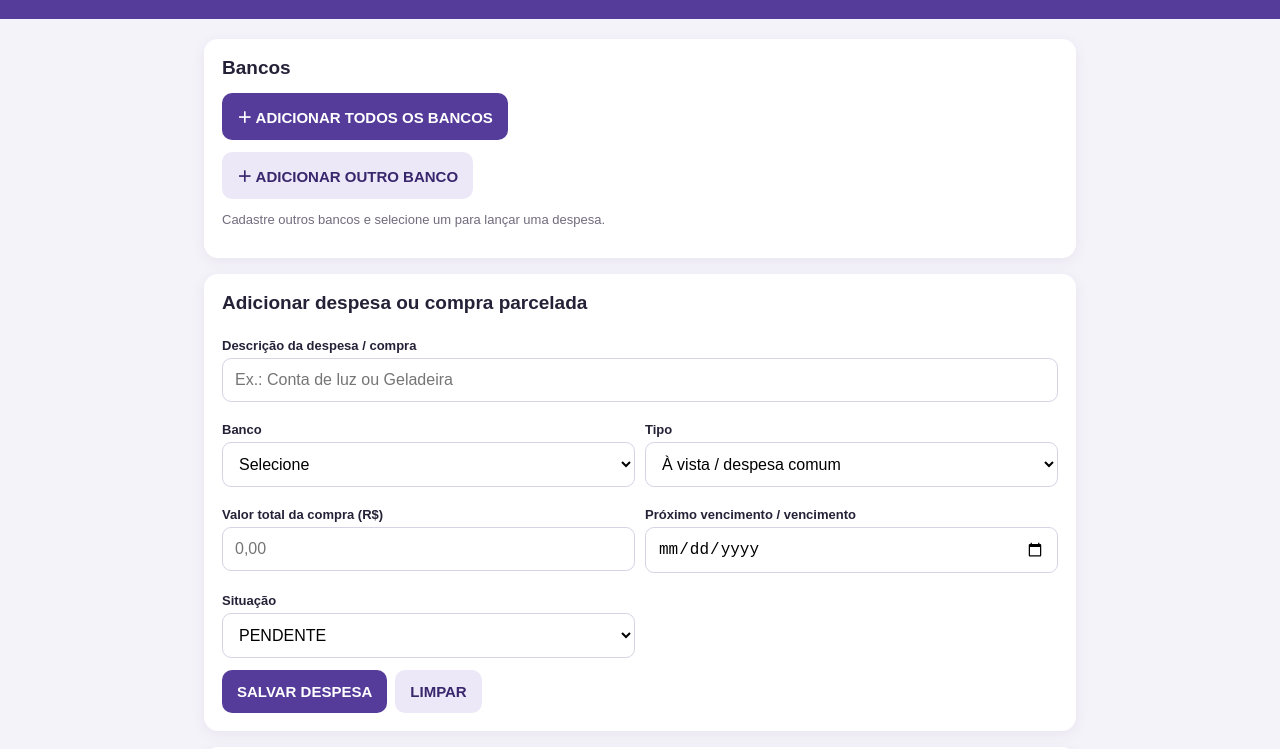
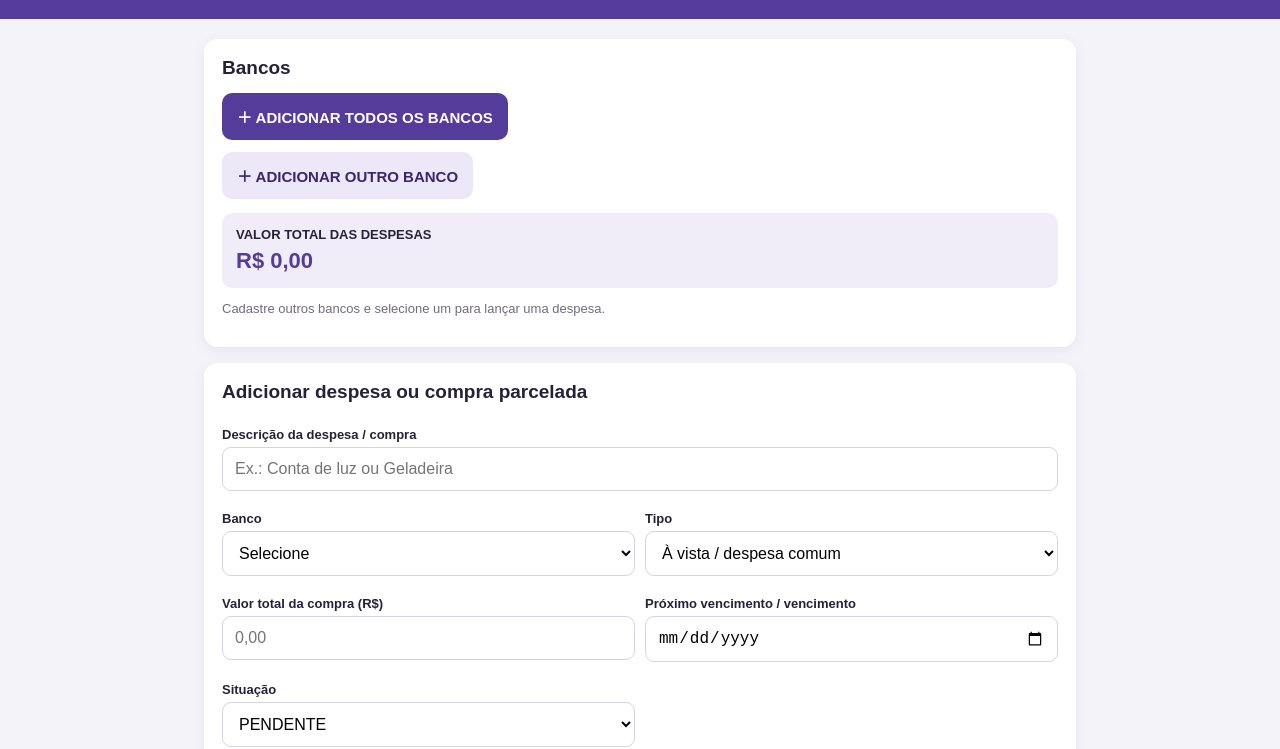
Before and after one commit to wandesonsouzaoliveira-hue/minhas-despesas-casa, a plain HTML site: page index.html in a window 1280 px wide. Shown: the part 75-824 px from the top of the page. Drawn offline with Linux system fonts and the light colour scheme.

Commit message:
Exibir valor total das despesas no painel de bancos

```diff
--- a/index.html
+++ b/index.html
@@ -18,7 +18,7 @@ label{display:block;font-size:13px;font-weight:bold;margin:10px 0 5px}
 input,select{width:100%;padding:12px;border:1px solid #d8d3e4;border-radius:9px;font-size:16px;background:white}
 .grid{display:grid;grid-template-columns:1fr 1fr;gap:10px}.wide{grid-column:1/-1}
 .summary{display:grid;grid-template-columns:repeat(3,1fr);gap:9px}
-.tile{background:#f0edf8;padding:13px;border-radius:10px}.tile b{display:block;font-size:12px;margin-bottom:7px}.tile strong{font-size:18px}
+.tile{background:#f0edf8;padding:13px;border-radius:10px}.grand-total{background:#f0edf8;border-radius:10px;padding:14px;margin-top:14px}.grand-total b{display:block;font-size:13px;margin-bottom:6px}.grand-total strong{font-size:22px;color:var(--roxo)}.tile b{display:block;font-size:12px;margin-bottom:7px}.tile strong{font-size:18px}
 table{width:100%;border-collapse:collapse;font-size:14px}th,td{text-align:left;padding:10px 6px;border-bottom:1px solid #eee;vertical-align:top}th{font-size:12px;color:#625b72}
 .actions{display:flex;gap:8px;flex-wrap:wrap;margin-top:12px}.muted{color:#716b7d;font-size:13px}.tag{padding:4px 7px;border-radius:20px;background:#eee8ff;font-size:12px}
 @media(max-width:560px){.grid{grid-template-columns:1fr}.summary{grid-template-columns:1fr}.banks{grid-template-columns:1fr}table{font-size:12px}}
@@ -27,7 +27,7 @@ table{width:100%;border-collapse:collapse;font-size:14px}th,td{text-align:left;p
 <main>
 <section class="card"><h2>Bancos</h2><button id="showBanks">＋ ADICIONAR TODOS OS BANCOS</button>
 <div class="banks" id="banks"></div><div class="actions"><button id="addBank" class="secondary">＋ ADICIONAR OUTRO BANCO</button></div>
-<p class="muted">Cadastre outros bancos e selecione um para lançar uma despesa.</p></section>
+<div class="grand-total"><b>VALOR TOTAL DAS DESPESAS</b><strong id="grandTotal">R$ 0,00</strong></div><p class="muted">Cadastre outros bancos e selecione um para lançar uma despesa.</p></section>
 <section class="card"><h2>Adicionar despesa ou compra parcelada</h2>
 <form id="expenseForm"><div class="grid">
 <div class="wide"><label>Descrição da despesa / compra</label><input id="description" required placeholder="Ex.: Conta de luz ou Geladeira"></div>
@@ -63,6 +63,7 @@ function updateBankOptions(){
  document.querySelectorAll('[data-bank]').forEach(b=>b.onclick=()=>{$('bank').value=b.dataset.bank;$('description').focus();$('banks').style.display='none'});
 }
 function render(){
+ const grandTotal=expenses.reduce((sum,x)=>sum+Number(x.totalAmount??x.amount??0),0);$('grandTotal').textContent=money(grandTotal);
  const used=[...new Set([...banks,...expenses.map(x=>x.bank)])];
  $('summary').innerHTML=used.map(b=>{let list=expenses.filter(x=>x.bank===b),total=list.reduce((s,x)=>s+Number(x.totalAmount??x.amount),0),paid=list.reduce((s,x)=>s+(x.kind==='installment'?Number(x.installmentValue||0)*Number(x.paidCount||0):(x.status==='PAGO'?Number(x.amount):0)),0);return '<div class="tile"><b>'+esc(b)+'</b><strong>'+money(total)+'</strong><div class="muted">Pago: '+money(paid)+'</div><div class="muted">Pendente: '+money(Math.max(0,total-paid))+'</div></div>'}).join('');
  let list=expenses.filter(x=>(!$('filter').value||x.bank===$('filter').value)&&(!$('filterStatus').value||(x.kind==='installment'?((Number(x.paidCount||0)>=Number(x.installmentCount))?'PAGO':'PENDENTE'):x.status)===$('filterStatus').value));
```
